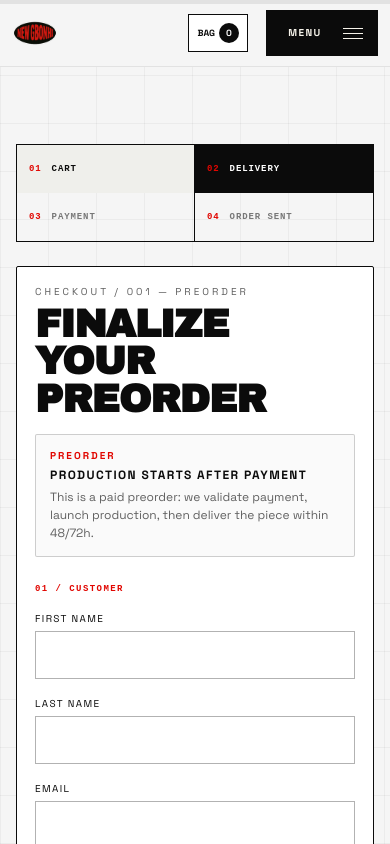
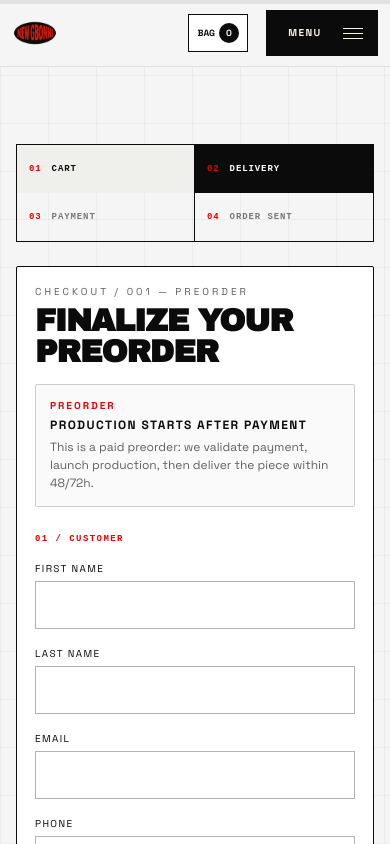
Before and after one commit to DmK4real/NewGbonhi, a Vue app: page /checkout in a window 390 px wide. Shown: the top 844 px of the page. Built offline with nearby package versions, Linux system fonts and the light colour scheme; no server answers.

Commit message:
Refine mobile checkout title typography

```diff
--- a/src/CheckoutPage.vue
+++ b/src/CheckoutPage.vue
@@ -1071,6 +1071,16 @@ export default {
     padding: 24px 16px 40px;
   }
 
+  .checkout-form .section-head h1 {
+    max-width: 100%;
+    font-size: clamp(25px, 8vw, 34px) !important;
+    line-height: 1 !important;
+    letter-spacing: -.03em !important;
+    overflow-wrap: normal;
+    word-break: normal;
+    text-wrap: balance;
+  }
+
   .checkout-form,
   .checkout-summary {
     padding: 18px;
```
